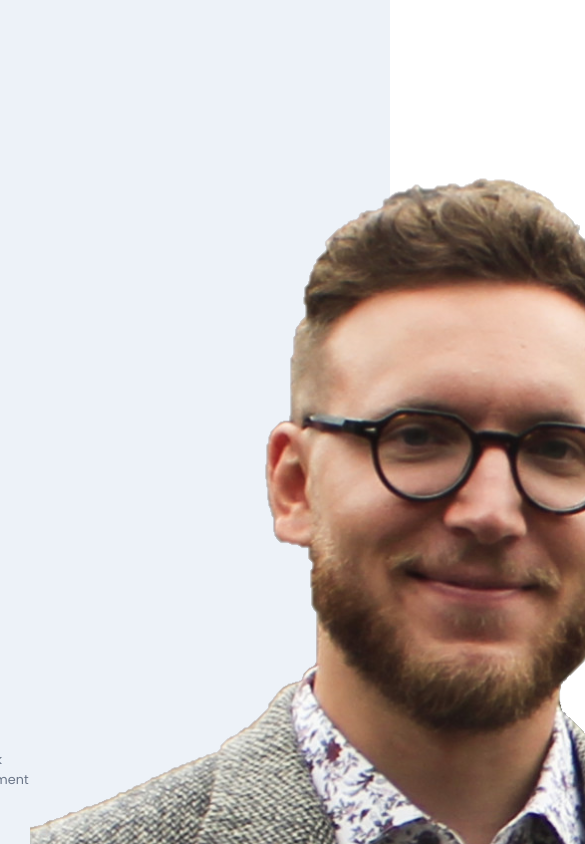
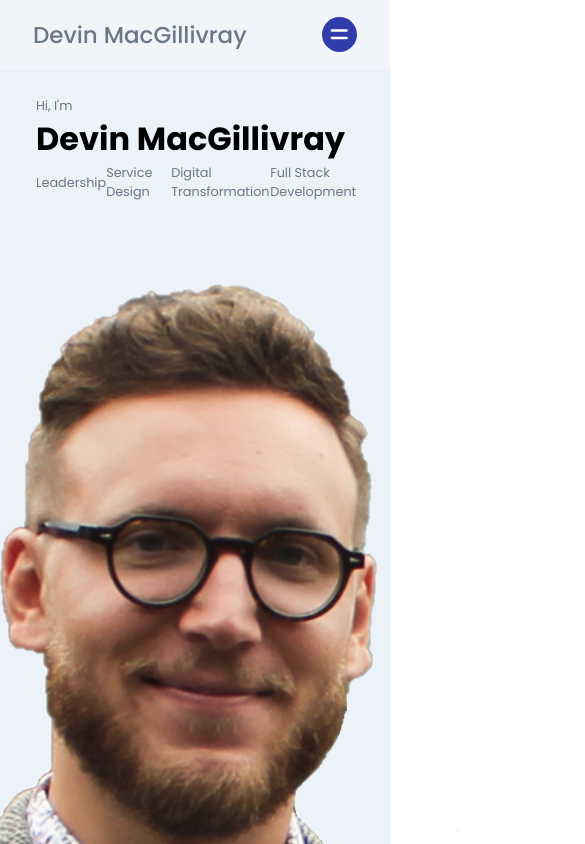
Before and after one commit to devhmac/Final_portfolio, a Next.js app in the folder portfolio-site/: page / in a window 390 px wide. Shown: the top 844 px of the page, 585 px wide, since content can reach past the window. Built offline with nearby package versions, Linux system fonts and the light colour scheme; a web font is replaced by a local one.

Commit message:
responsive styling

```diff
--- a/portfolio-site/container/Header.jsx
+++ b/portfolio-site/container/Header.jsx
@@ -28,12 +28,13 @@
             <div style={{ marginLeft: 20 }}>
               <p className={styles["p-text"]}>Hi, I'm</p>
               <h1 className={styles["head-text"]}>Devin MacGillivray</h1>
-            </div>
-            <div className={`${styles["tag-cmp"]} ${styles.app__flex}`}>
-              <p className={styles["p-text"]}>Leadership</p>
-              <p className={styles["p-text"]}>Service Design</p>
-              <p className={styles["p-text"]}>Digital Transformation</p>
-              <p className={styles["p-text"]}>Full Stack Development</p>
+
+              <div className={`${styles["tag-cmp"]} ${styles.app__flex}`}>
+                <p className={styles["p-text"]}>Leadership</p>
+                <p className={styles["p-text"]}>Service Design</p>
+                <p className={styles["p-text"]}>Digital Transformation</p>
+                <p className={styles["p-text"]}>Full Stack Development</p>
+              </div>
             </div>
           </div>
         </div>
--- a/portfolio-site/pages/index.js
+++ b/portfolio-site/pages/index.js
@@ -15,7 +15,7 @@
         <link rel="icon" href="/favicon.ico" />
       </Head>
       <div className={styles.app}>
-        {/* <Navbar /> */}
+        <Navbar />
         <Header />
         <About />
         <Work />
--- a/portfolio-site/styles/Header.module.scss
+++ b/portfolio-site/styles/Header.module.scss
@@ -38,4 +38,15 @@
   height: 100%;
   flex-direction: row;
   padding: 6rem 2rem 0;
+
+  @media screen and (min-width: 2000px) {
+    padding-top: 8rem;
+  }
+  //might tweak
+  @media screen and (max-width: 1200px) {
+    flex-direction: column;
+  }
+  @media screen and (max-width: 400px) {
+    padding: 6rem 1rem 2rem;
+  }
 }
```
